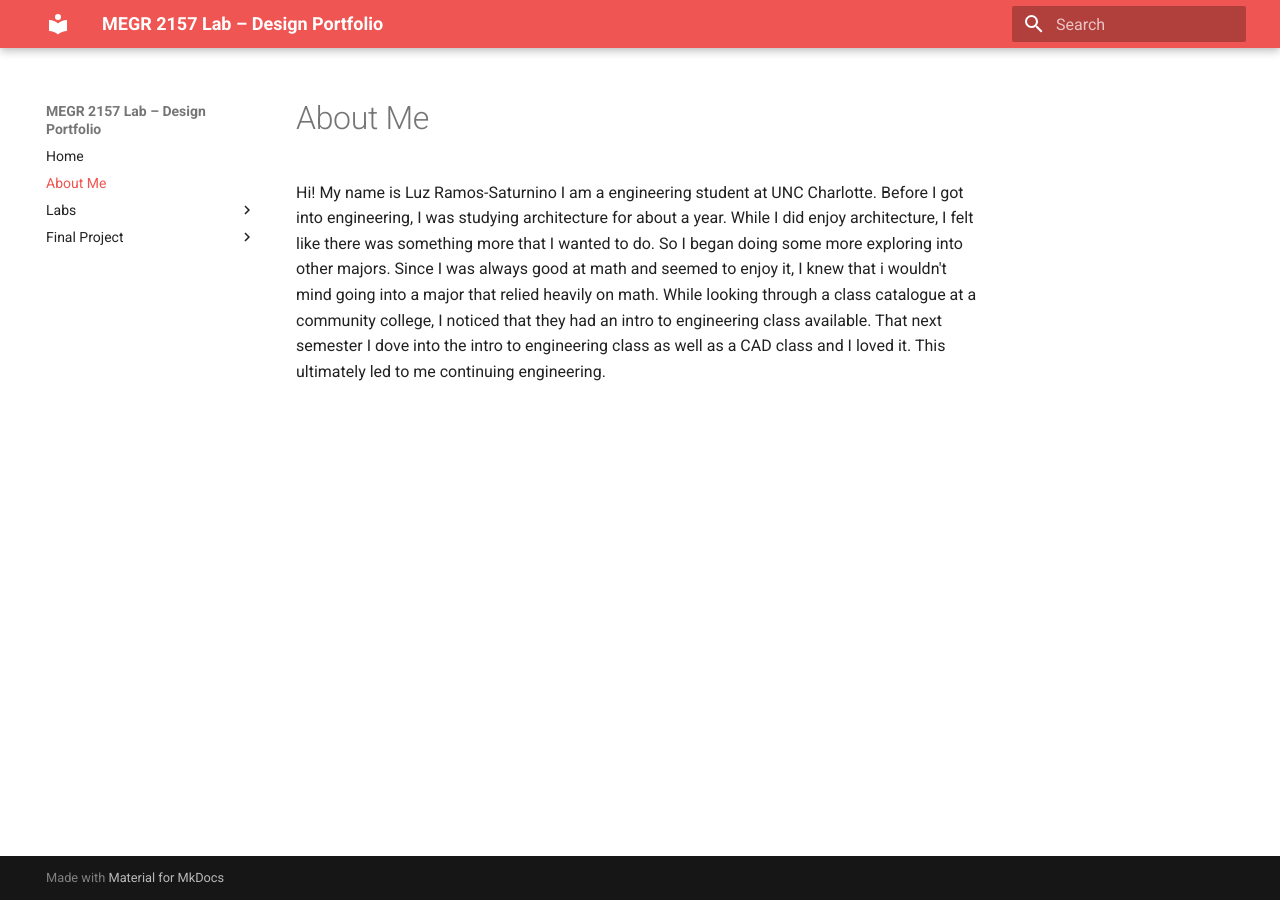
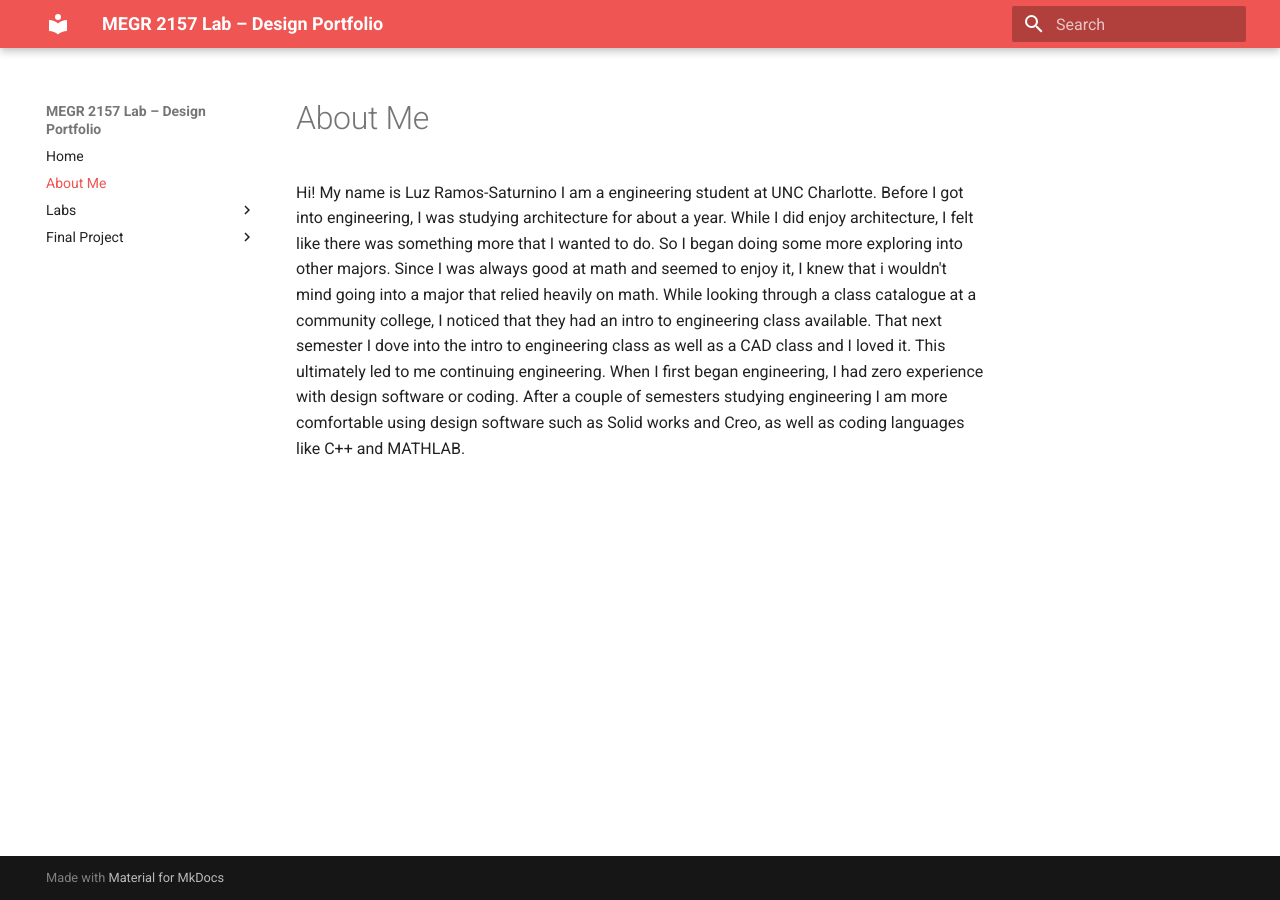
Before and after one commit to lramossa/Luz-Ramos-Saturnino-Portfolio, an MkDocs documentation site: the page built from docs/aboutme/index.md, in a window 1280 px wide. Built offline with MkDocs 1.6.1 and Material for MkDocs 9.7.7, drawn with Linux system fonts in a browser that asks for light colours.

Commit message:
Update personal introduction in about me section
Expanded personal introduction and added details about experience with design software and coding languages.

```diff
--- a/docs/aboutme/index.md
+++ b/docs/aboutme/index.md
@@ -1,3 +1,3 @@
 #About Me
 Hi! My name is Luz Ramos-Saturnino
-I am a engineering student at UNC Charlotte. Before I got into engineering, I was studying architecture for about a year. While I did enjoy architecture, I felt like there was something more that I wanted to do. So I began doing some more exploring into other majors. Since I was always good at math and seemed to enjoy it, I knew that i wouldn't mind going into a major that relied heavily on math. While looking through a class catalogue at a community college, I noticed that they had an intro to engineering class available. That next semester I dove into the intro to engineering class as well as a CAD class and I loved it. This ultimately led to me continuing engineering.
+I am a engineering student at UNC Charlotte. Before I got into engineering, I was studying architecture for about a year. While I did enjoy architecture, I felt like there was something more that I wanted to do. So I began doing some more exploring into other majors. Since I was always good at math and seemed to enjoy it, I knew that i wouldn't mind going into a major that relied heavily on math. While looking through a class catalogue at a community college, I noticed that they had an intro to engineering class available. That next semester I dove into the intro to engineering class as well as a CAD class and I loved it. This ultimately led to me continuing engineering. When I first began engineering, I had zero experience with design software or coding. After a couple of semesters studying engineering I am more comfortable using design software such as Solid works and Creo, as well as coding languages like C++ and MATHLAB.
```
